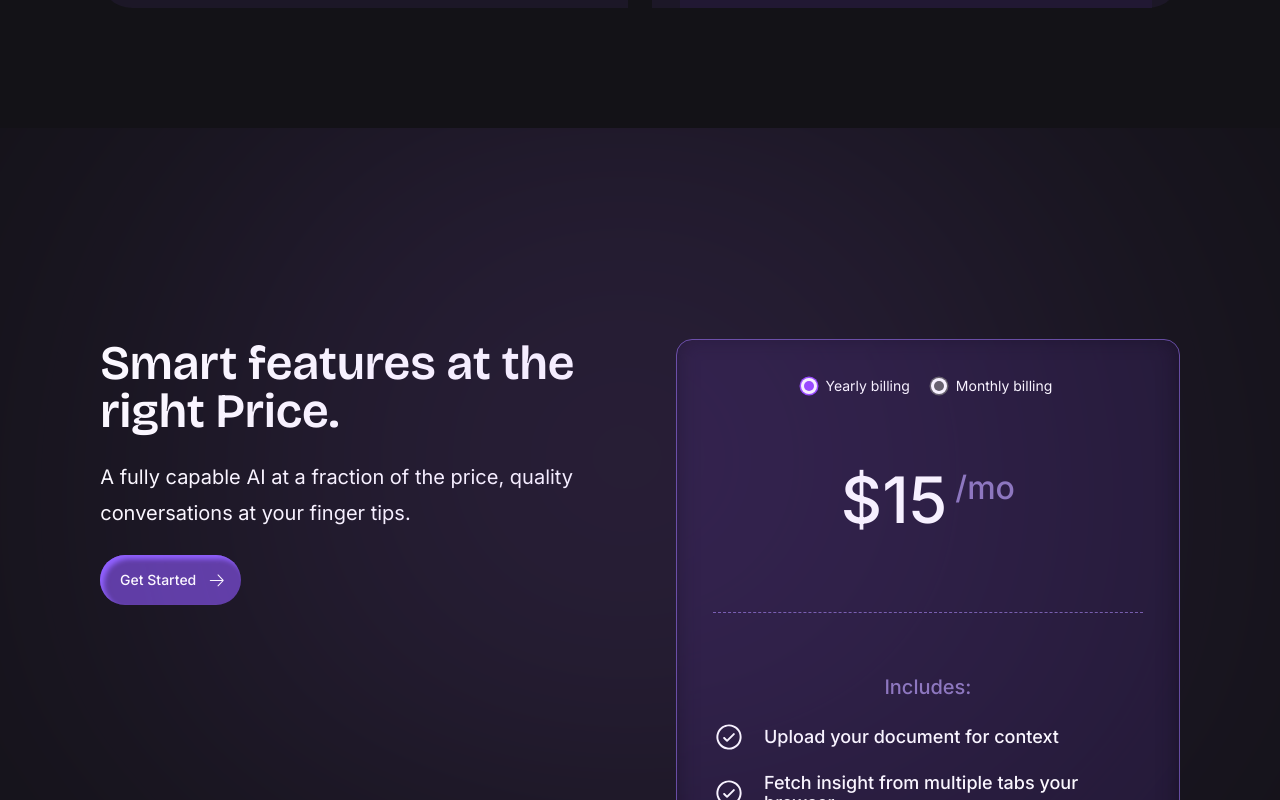
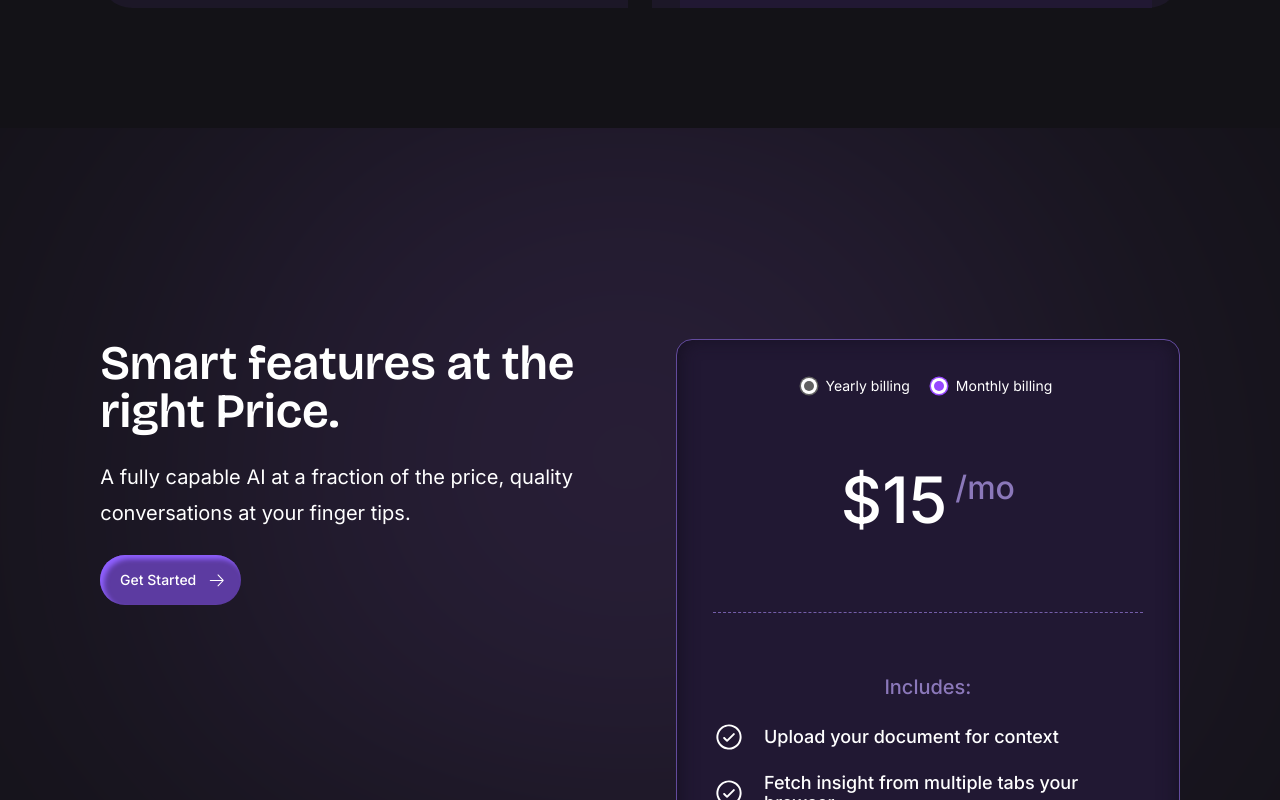
Before and after one commit to mashami/pagebot.ai, a Next.js app: page / in a window 1280 px wide. Shown: the part 2380-3180 px from the top of the page. Built offline with nearby package versions, Linux system fonts and the light colour scheme.

Commit message:
feat: changes on the footer

```diff
--- a/src/app/layout.tsx
+++ b/src/app/layout.tsx
@@ -31,10 +31,8 @@ export default function RootLayout({
         }}
       >
         <NavBar />
-        <main>
-          {children}
-          {/* <Footer /> */}
-        </main>
+        <main>{children}</main>
+        {/* <Footer /> */}
       </body>
     </html>
   )
--- a/src/components/CheckBox/CheckBox.tsx
+++ b/src/components/CheckBox/CheckBox.tsx
@@ -27,7 +27,7 @@ const CheckBox = ({
           isSelected && "ring-[#9747FF] bg-[#9747FF]",
           className
         )}
-        onClick={() => onClick}
+        onClick={onClick}
       ></div>
       <p className="text-[14px] text-white leading-5">{text}</p>
     </div>
--- a/src/components/Footer/Footer.tsx
+++ b/src/components/Footer/Footer.tsx
@@ -4,13 +4,13 @@ import { Logo } from "../Logo"
 
 const Footer = () => {
   return (
-    <div className="bg-[#211833] py-5 md:px-[100px] px-8 md:flex block items-center justify-between relative">
+    <footer className="bg-[#211833] py-5 md:px-[100px] px-8 md:flex block items-center justify-between relative md:space-y-0 space-y-4">
       <Logo />
-      <div className="flex md:items-center md:space-x-[15px] space-x-2 text-white text-[14px] font-medium leading-6">
+      <span className="flex md:items-center md:space-x-[15px] space-x-[14px] text-white text-[14px] font-medium leading-6">
         <p className="">Copyright © 2023 Pagebot.</p>
         <p> All rights reserved</p>
-      </div>
-    </div>
+      </span>
+    </footer>
   )
 }
 
--- a/src/components/HomeSections /AboutSection/AboutSection.tsx
+++ b/src/components/HomeSections /AboutSection/AboutSection.tsx
@@ -5,7 +5,7 @@ import HeadAbout from "./HeadAbout"
 
 const AboutSection = () => {
   return (
-    <div className="text-center md:w-[780.7px] w-full mx-auto space-y-8 md:px-0 px-8">
+    <section className="text-center md:w-[780.7px] w-full mx-auto space-y-8 md:px-0 px-8">
       <h3 className="md:text-[48px] text-[30px] text-white font-semibold font-bricolage_Grotesque leading-[50px]">
         Suitable for professionals, perfect for everyone.
       </h3>
@@ -67,7 +67,7 @@ const AboutSection = () => {
           </p>
         </div>
       </div>
-    </div>
+    </section>
   )
 }
 
--- a/src/components/HomeSections /PriceSection/PriceSection.tsx
+++ b/src/components/HomeSections /PriceSection/PriceSection.tsx
@@ -3,36 +3,41 @@
 import { ButtonStart } from "@/components/ButtonStart"
 import { CheckBox } from "@/components/CheckBox"
 import { CheckedCircle } from "@/components/Icons/Icons"
-import { PriceBackground } from "@/components/SVGs/SVGs"
-import { useState } from "react"
+import { PriceSectionBackground } from "@/components/SVGs/SVGs"
+import { useEffect, useState } from "react"
 
 const PriceSection = () => {
-  const [price, setPrice] = useState<number>(15)
-  const [isSelected, setIsSected] = useState<"monthly" | "yearly">("yearly")
+  const [price, setPrice] = useState<number>(0)
+  const [isSelected, setIsSected] = useState<"monthly" | "yearly">("monthly")
 
   const handleSelection = (title: "monthly" | "yearly") => {
-    console.log(isSelected)
-    console.log("Hello")
-
     setIsSected(title)
   }
 
+  useEffect(() => {
+    if (isSelected === "monthly") {
+      setPrice(15)
+    } else {
+      setPrice(30)
+    }
+  }, [isSelected])
+
   return (
     <section className="relative bg-[#131217] ">
-      <PriceBackground className="absolute top-0 right-0 left-0" />
+      <PriceSectionBackground className="absolute top-0 right-0 left-0 z-10" />
 
-      <div className="md:container px-8 md:pt-[211px] md:pb-[150px] py-[118px] grid md:grid-cols-2 grid-cols-1 gap-[72px]">
+      <div className="md:container px-8 md:pt-[211px] md:pb-[150px] py-[118px] grid md:grid-cols-2 grid-cols-1 gap-[72px] z-20 relative">
         <div className="space-y-6 select-none">
           <h2 className="text-white text-[48px] font-bricolage_Grotesque font-semibold leading-[48px]">
-            {" "}
             Smart features at the right Price.
           </h2>
           <p className="text-[20px] text-white font-normal leading-9">
             A fully capable AI at a fraction of the price, quality conversations
             at your finger tips.
           </p>
-          <ButtonStart />
+          <ButtonStart onClick={() => console.log("")} />
         </div>
+
         <div
           className="w-full p-9 bg-[#211833] rounded-[16px] border-[0.5px] border-[#634B9D] space-y-[64px]"
           style={{
@@ -42,13 +47,11 @@ const PriceSection = () => {
           <div className="space-y-[56px]">
             <div className="mx-auto flex items-center justify-center space-x-6">
               <CheckBox
-                title="yearly"
                 text="Yearly billing"
                 onClick={() => handleSelection("yearly")}
                 isSelected={isSelected === "yearly" ? true : false}
               />
               <CheckBox
-                title="monthly"
                 text="Monthly billing"
                 onClick={() => handleSelection("monthly")}
                 isSelected={isSelected === "monthly" ? true : false}
@@ -56,7 +59,9 @@ const PriceSection = () => {
             </div>
             <span className="flex space-x-2 items-start justify-center">
               <h1 className="text-white font-medium text-[64px]">${price}</h1>
-              <p className="text-[#8B78BA] text-[32px] font-medium pt-3">/mo</p>
+              <p className="text-[#8B78BA] text-[32px] font-medium pt-3">
+                {isSelected === "monthly" ? "/mo" : "/yr"}
+              </p>
             </span>
           </div>
 
--- a/src/components/SVGs/SVGs.tsx
+++ b/src/components/SVGs/SVGs.tsx
@@ -685,7 +685,7 @@ export const StarsBackground = () => {
   )
 }
 
-export const PriceBackground = ({ className }: MainIconProps) => {
+export const PriceSectionBackground = ({ className }: MainIconProps) => {
   return (
     <div>
       <svg
```
